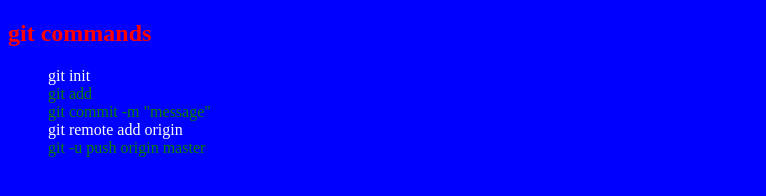
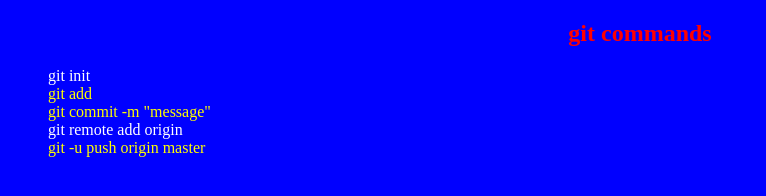
Before and after one commit to mowlid21/git-commands, a plain HTML site: page index.html in a window 1280 px wide. Shown: the whole page, without its empty margins (0-766 px from the left). Drawn offline with Linux system fonts and the light colour scheme.

Commit message:
aligned text to the center

```diff
--- a/styles.css
+++ b/styles.css
@@ -10,9 +10,10 @@ body{
      color: white;
  }
  .repeat{
-     color: green;
+     color: yellow;
  }
 
  h2{
      color: red;
+     text-align: center;
  }
```
